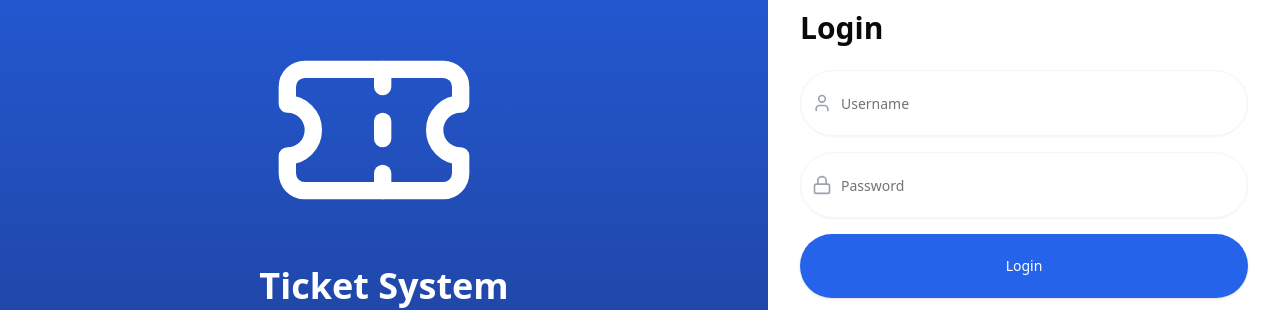
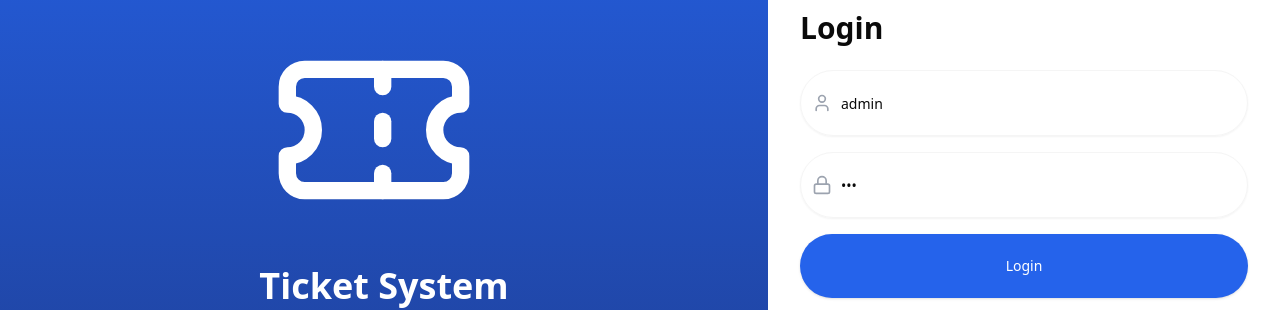
Before and after one commit to rouge9/test, a React (Vite) app in the folder frontend/: page /login in a window 1280 px wide. Shown: the part 226-536 px from the top of the page. Built offline with nearby package versions, Linux system fonts and the light colour scheme; no server answers.

Commit message:
auto fill the admin credintials

```diff
--- a/frontend/src/components/LoginForm.tsx
+++ b/frontend/src/components/LoginForm.tsx
@@ -8,8 +8,8 @@ import { LoginFormProps } from "@/types";
 import { useToast } from "@/hooks/use-toast";
 
 const LoginForm: React.FC<LoginFormProps> = ({ setLogin }) => {
-  const [username, setUsername] = useState("");
-  const [password, setPassword] = useState("");
+  const [username, setUsername] = useState("admin");
+  const [password, setPassword] = useState("123");
   const [loading, setLoading] = useState(false);
   const { login } = useAuth();
   const { toast } = useToast();
```
